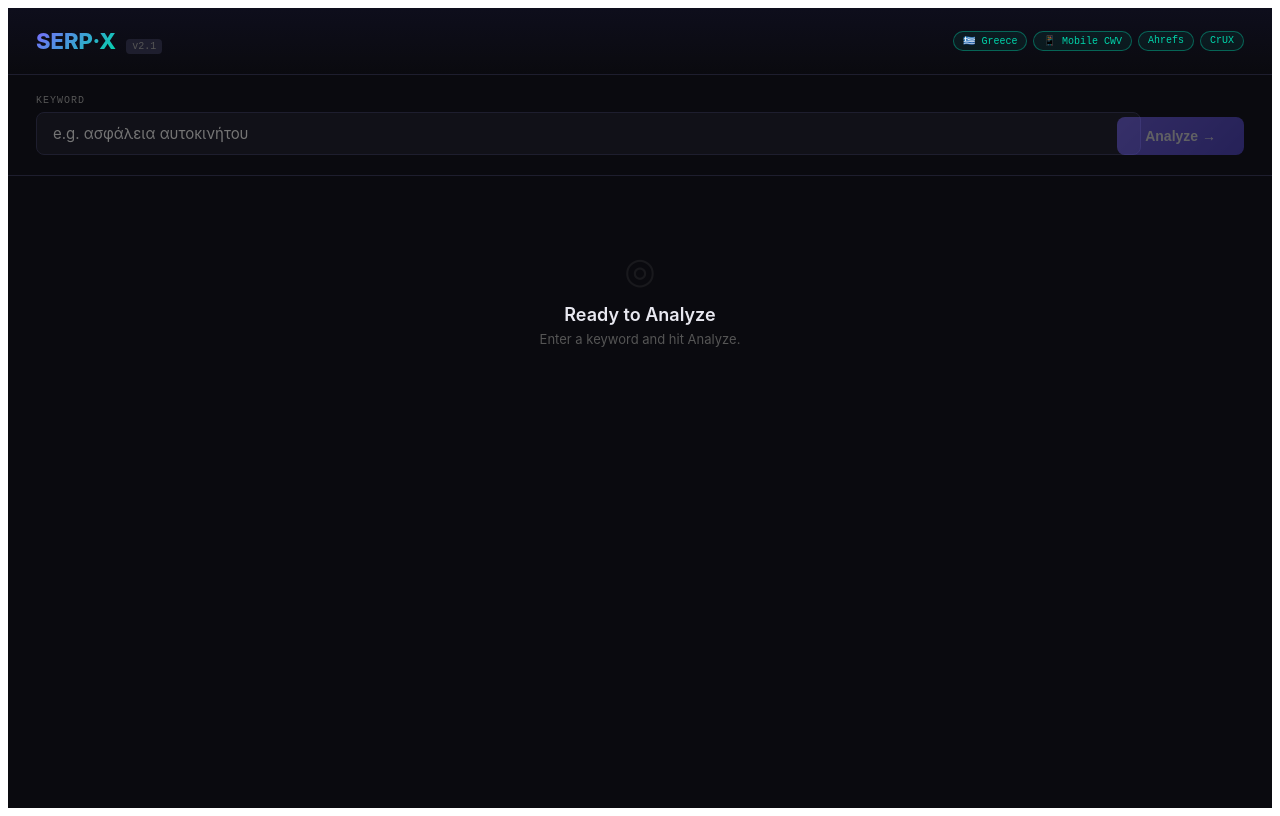
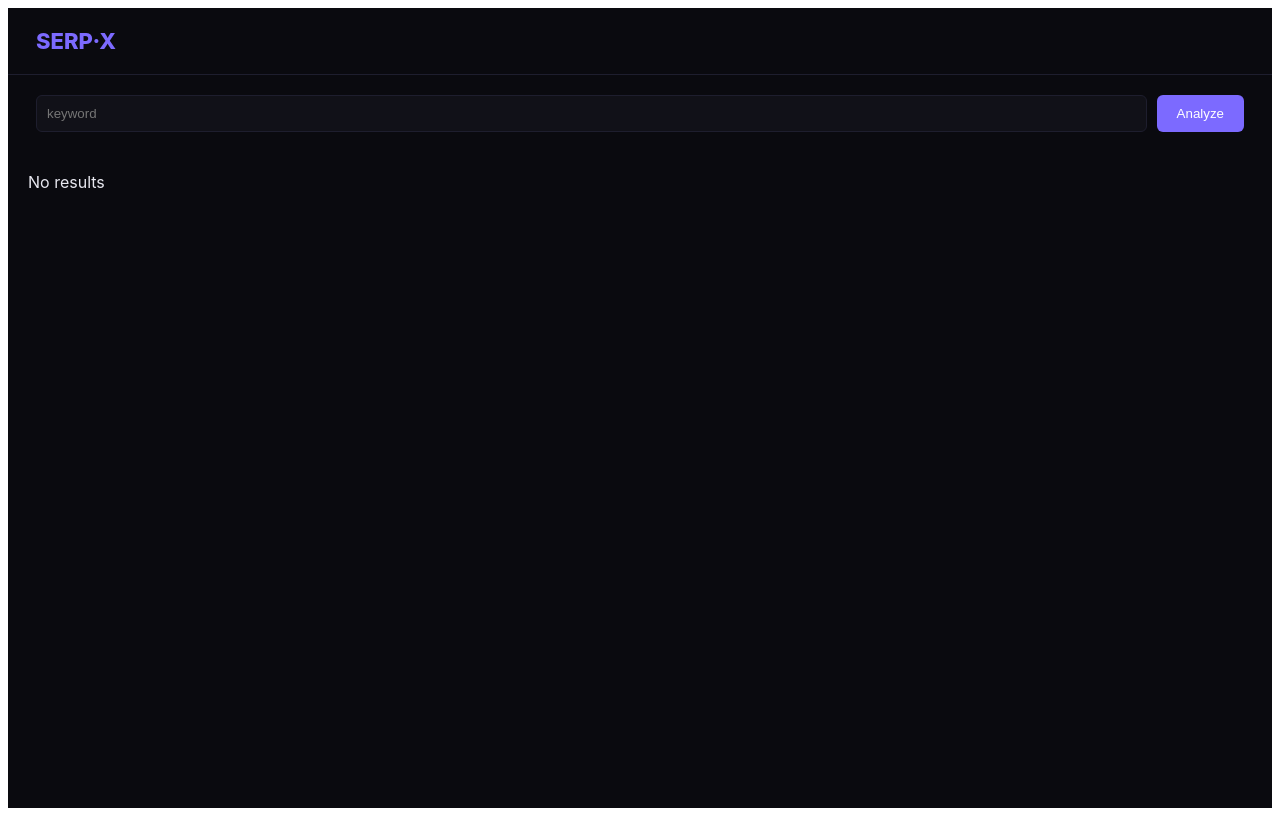
Before and after one commit to seoteamsleed-KSF/serpx, a Next.js app in the folder serpx2/: page / in a window 1280 px wide. Built offline with nearby package versions, Linux system fonts and the light colour scheme.

Commit message:
Update index.js

```diff
--- a/serpx2/pages/index.js
+++ b/serpx2/pages/index.js
@@ -11,46 +11,43 @@ function cwvInfo(m, v) {
   if (v == null) return { label: 'N/A', color: '#888', bg: '#f0f0f0' };
   const good = v <= T[m].good;
   const poor = v > T[m].poor;
-  const label = m === 'cls' ? v.toFixed(3) : m === 'lcp' ? (v / 1000).toFixed(2) + 's' : v + 'ms';
-  if (good)  return { label, color: '#085041', bg: '#e1f5ee' };
-  if (poor)  return { label, color: '#501313', bg: '#fdecea' };
+  const label =
+    m === 'cls'
+      ? v.toFixed(3)
+      : m === 'lcp'
+      ? (v / 1000).toFixed(2) + 's'
+      : v + 'ms';
+
+  if (good) return { label, color: '#085041', bg: '#e1f5ee' };
+  if (poor) return { label, color: '#501313', bg: '#fdecea' };
   return { label, color: '#633806', bg: '#fff4e0' };
 }
 
 function getDomain(url) {
-  try { return new URL(url).hostname.replace('www.', ''); } catch { return url; }
+  try {
+    return new URL(url).hostname.replace('www.', '');
+  } catch {
+    return url;
   }
+}
+
 function getPath(url) {
-  try { const u = new URL(url); return u.pathname + (u.search || ''); } catch { return ''; }
+  try {
+    const u = new URL(url);
+    return u.pathname + (u.search || '');
+  } catch {
+    return '';
+  }
 }
 
 const S = {
   app: { background: '#0a0a0f', minHeight: '100vh', color: '#e8e8f0', fontFamily: "-apple-system, BlinkMacSystemFont, 'Segoe UI', sans-serif" },
-  header: { padding: '20px 28px', borderBottom: '1px solid #1e1e2e', background: 'linear-gradient(180deg,#0e0e1c,#0a0a0f)', display: 'flex', alignItems: 'center', justifyContent: 'space-between', flexWrap: 'wrap', gap: 10 },
-  logoWrap: { display: 'flex', alignItems: 'baseline', gap: 10 },
-  logo: { fontWeight: 800, fontSize: 22, background: 'linear-gradient(135deg,#7c6aff,#00d4aa)', WebkitBackgroundClip: 'text', WebkitTextFillColor: 'transparent' },
-  version: { fontFamily: 'monospace', fontSize: 10, background: '#1e1e2e', color: '#555', padding: '2px 6px', borderRadius: 4 },
-  pills: { display: 'flex', gap: 6, flexWrap: 'wrap' },
-  pill: { fontFamily: 'monospace', fontSize: 10, padding: '3px 9px', borderRadius: 20, border: '1px solid rgba(0,212,170,0.4)', color: '#00d4aa', background: 'rgba(0,212,170,0.07)' },
-  searchArea: { padding: '20px 28px', borderBottom: '1px solid #1e1e2e', display: 'flex', gap: 10, alignItems: 'flex-end' },
-  label: { display: 'block', fontFamily: 'monospace', fontSize: 10, color: '#555', textTransform: 'uppercase', letterSpacing: 1, marginBottom: 6 },
-  input: { width: '100%', background: '#111118', border: '1px solid #1e1e2e', color: '#e8e8f0', fontFamily: 'inherit', fontSize: 15, padding: '11px 16px', borderRadius: 8, outline: 'none' },
-  btn: { background: 'linear-gradient(135deg,#7c6aff,#5a4de0)', color: '#fff', border: 'none', fontWeight: 700, fontSize: 14, padding: '11px 28px', borderRadius: 8, cursor: 'pointer', whiteSpace: 'nowrap' },
-  btnDis: { opacity: 0.35, cursor: 'not-allowed' },
-  error: { margin: '12px 28px 0', padding: '10px 14px', background: 'rgba(255,77,109,0.08)', border: '1px solid #ff4d6d', borderRadius: 8, fontSize: 13, color: '#ff4d6d' },
-  loader: { padding: '20px 28px' },
-  loaderBar: { height: 3, background: '#1e1e2e', borderRadius: 4, overflow: 'hidden', position: 'relative' },
-  loaderTxt: { fontFamily: 'monospace', fontSize: 11, color: '#555', marginTop: 8 },
-  results: { padding: '18px 28px 48px' },
-  meta: { display: 'flex', alignItems: 'baseline', justifyContent: 'space-between', marginBottom: 10, flexWrap: 'wrap', gap: 6 },
-  metaTitle: { fontSize: 15, fontWeight: 600 },
-  metaSub: { fontFamily: 'monospace', fontSize: 10, color: '#555' },
-  legend: { display: 'flex', gap: 14, marginBottom: 12, flexWrap: 'wrap', alignItems: 'center' },
-  legItem: { display: 'flex', alignItems: 'center', gap: 5, fontSize: 11, color: '#666' },
-  tableWrap: { overflowX: 'auto', borderRadius: 10, border: '1px solid #1e1e2e' },
-  th: { background: '#111118', padding: '8px 10px', textAlign: 'left', fontFamily: 'monospace', fontSize: 9, color: '#555', textTransform: 'uppercase', letterSpacing: '0.8px', borderBottom: '1px solid #1e1e2e', whiteSpace: 'nowrap' },
-  td: { padding: '10px 10px', verticalAlign: 'middle' },
-  empty: { textAlign: 'center', padding: '72px 28px', color: '#555' },
+  header: { padding: '20px 28px', borderBottom: '1px solid #1e1e2e', display: 'flex', justifyContent: 'space-between' },
+  logo: { fontWeight: 800, fontSize: 22, color: '#7c6aff' },
+  searchArea: { padding: '20px 28px', display: 'flex', gap: 10 },
+  input: { flex: 1, background: '#111118', border: '1px solid #1e1e2e', color: '#fff', padding: '10px', borderRadius: 6 },
+  btn: { padding: '10px 20px', background: '#7c6aff', border: 'none', color: '#fff', borderRadius: 6 },
+  tableWrap: { padding: 20 }
 };
 
 export default function Home() {
@@ -58,152 +55,96 @@ export default function Home() {
   const [results, setResults] = useState([]);
   const [loading, setLoading] = useState(false);
   const [error, setError] = useState('');
-  const [searched, setSearched] = useState('');
 
   async function analyze() {
-    const kw = keyword.trim();
-    if (!kw || loading) return;
-    setLoading(true); setError(''); setResults([]); setSearched(kw);
+    if (!keyword.trim()) return;
+
+    setLoading(true);
+    setError('');
+    setResults([]);
+
     try {
       const res = await fetch('/api/analyze', {
         method: 'POST',
         headers: { 'Content-Type': 'application/json' },
-        body: JSON.stringify({ keyword: kw })
+        body: JSON.stringify({ keyword })
       });
+
       const data = await res.json();
-      if (!res.ok) throw new Error(data.error || 'Request failed');
-      setResults(data.results || []);
-    } catch (e) { setError(e.message); }
-    finally { setLoading(false); }
+
+      if (!res.ok) throw new Error(data.error || 'error');
+
+      setResults(Array.isArray(data.results) ? data.results : []);
+    } catch (e) {
+      setError(e.message);
+    } finally {
+      setLoading(false);
+    }
   }
 
   return (
     <>
       <Head>
         <title>SERP·X</title>
-        <meta name="viewport" content="width=device-width,initial-scale=1" />
       </Head>
+
       <div style={S.app}>
-
         <header style={S.header}>
-          <div style={S.logoWrap}>
-            <span style={S.logo}>SERP·X</span>
-            <span style={S.version}>v2.1</span>
-          </div>
-          <div style={S.pills}>
-            {['🇬🇷 Greece', '📱 Mobile CWV', 'Ahrefs', 'CrUX'].map(p =>
-              <span key={p} style={S.pill}>{p}</span>)}
-          </div>
+          <div style={S.logo}>SERP·X</div>
         </header>
 
         <div style={S.searchArea}>
-          <div style={{ flex: 1 }}>
-            <label style={S.label}>Keyword</label>
           <input
             style={S.input}
             value={keyword}
-              onChange={e => setKeyword(e.target.value)}
-              onKeyDown={e => e.key === 'Enter' && analyze()}
-              placeholder="e.g. ασφάλεια αυτοκινήτου"
-              disabled={loading}
-              autoFocus
+            onChange={(e) => setKeyword(e.target.value)}
+            placeholder="keyword"
           />
-          </div>
-          <button
-            style={{ ...S.btn, ...(loading || !keyword.trim() ? S.btnDis : {}) }}
-            onClick={analyze}
-            disabled={loading || !keyword.trim()}
-          >
-            {loading ? 'Analyzing…' : 'Analyze →'}
+          <button style={S.btn} onClick={analyze}>
+            {loading ? 'Loading...' : 'Analyze'}
           </button>
         </div>
 
-        {error && <div style={S.error}>⚠ {error}</div>}
-
-        {loading && (
-          <div style={S.loader}>
-            <div style={S.loaderBar}>
-              <div style={{
-                position: 'absolute', top: 0, left: '-40%', width: '40%', height: '100%',
-                background: 'linear-gradient(90deg,#7c6aff,#00d4aa)',
-                animation: 'slide 1.2s ease infinite'
-              }} />
-            </div>
-            <div style={S.loaderTxt}>Fetching Ahrefs SERP + CrUX in parallel…</div>
-            <style>{`@keyframes slide { to { left: 100%; } }`}</style>
-          </div>
-        )}
-
-        {!loading && results.length > 0 && (
-          <div style={S.results}>
-            <div style={S.meta}>
-              <div style={S.metaTitle}>
-                Results for <span style={{ color: '#7c6aff' }}>"{searched}"</span>
-              </div>
-              <div style={S.metaSub}>{results.length} results · gr · mobile CWV</div>
-            </div>
-
-            <div style={S.legend}>
-              {[['#085041','#e1f5ee','Good'], ['#633806','#fff4e0','Needs impr.'], ['#501313','#fdecea','Poor']].map(([c,,l]) => (
-                <span key={l} style={S.legItem}>
-                  <span style={{ width: 7, height: 7, borderRadius: '50%', background: c, display: 'inline-block' }} />{l}
-                </span>
-              ))}
-            </div>
+        {error && <div style={{ color: 'red', padding: 20 }}>{error}</div>}
 
         <div style={S.tableWrap}>
-              <table style={{ width: '100%', borderCollapse: 'collapse', fontSize: 12, minWidth: 600 }}>
+          {!loading && results.length === 0 && <div>No results</div>}
+
+          {Array.isArray(results) && results.length > 0 && (
+            <table style={{ width: '100%', fontSize: 12 }}>
               <thead>
-                  <tr>{['#','URL','Title','DR','Ref Domains','LCP','INP','CLS'].map(h =>
-                    <th key={h} style={S.th}>{h}</th>)}</tr>
+                <tr>
+                  <th>#</th>
+                  <th>URL</th>
+                  <th>DR</th>
+                  <th>RD</th>
+                  <th>LCP</th>
+                  <th>INP</th>
+                  <th>CLS</th>
+                </tr>
               </thead>
               <tbody>
-                  {results.map((r, i) => (
-                    <tr key={r.position} style={{ borderBottom: i < results.length - 1 ? '1px solid #171724' : 'none' }}>
-                      <td style={{ ...S.td, fontFamily: 'monospace', color: '#555', width: 32, textAlign: 'center' }}>{r.position}</td>
-                      <td style={{ ...S.td, maxWidth: 170 }}>
-                        <a href={r.url} target="_blank" rel="noopener noreferrer" style={{ textDecoration: 'none' }}>
-                          <span style={{ display: 'block', fontWeight: 500, whiteSpace: 'nowrap', overflow: 'hidden', textOverflow: 'ellipsis', color: '#e8e8f0' }}>{getDomain(r.url)}</span>
-                          <span style={{ display: 'block', fontFamily: 'monospace', fontSize: 10, color: '#555', whiteSpace: 'nowrap', overflow: 'hidden', textOverflow: 'ellipsis' }}>{getPath(r.url)}</span>
-                        </a>
-                      </td>
-                      <td style={{ ...S.td, maxWidth: 220 }}>
-                        <span style={{ display: 'block', whiteSpace: 'nowrap', overflow: 'hidden', textOverflow: 'ellipsis', color: '#c0c0d0', fontSize: 11 }} title={r.title}>{r.title || '—'}</span>
-                      </td>
-                      <td style={S.td}>
-                        <span style={{ fontFamily: 'monospace', fontSize: 11, fontWeight: 600, padding: '2px 7px', borderRadius: 5, background: 'rgba(124,106,255,0.13)', color: '#9d8fff', display: 'inline-block' }}>
-                          {Math.round(r.domain_rating)}
-                        </span>
-                      </td>
-                      <td style={{ ...S.td, fontFamily: 'monospace', fontSize: 12 }}>
-                        {Number(r.refdomains).toLocaleString()}
-                      </td>
-                      {['lcp', 'inp', 'cls'].map(m => {
-                        const { label, color, bg } = cwvInfo(m, r[m]);
+                {results.map((r, i) => {
+                  const lcp = cwvInfo('lcp', r.lcp);
+                  const inp = cwvInfo('inp', r.inp);
+                  const cls = cwvInfo('cls', r.cls);
+
                   return (
-                          <td key={m} style={S.td}>
-                            <span style={{ fontFamily: 'monospace', fontSize: 11, fontWeight: 600, padding: '2px 7px', borderRadius: 5, background: bg, color, display: 'inline-block', whiteSpace: 'nowrap' }}>
-                              {label}
-                            </span>
-                          </td>
+                    <tr key={i}>
+                      <td>{r.position || i + 1}</td>
+                      <td>{getDomain(r.url)}</td>
+                      <td>{Math.round(r.domain_rating || 0)}</td>
+                      <td>{Number(r.refdomains || 0)}</td>
+                      <td>{lcp.label}</td>
+                      <td>{inp.label}</td>
+                      <td>{cls.label}</td>
+                    </tr>
                   );
                 })}
-                    </tr>
-                  ))}
               </tbody>
             </table>
+          )}
         </div>
-          </div>
-        )}
-
-        {!loading && results.length === 0 && !error && (
-          <div style={S.empty}>
-            <div style={{ fontSize: 36, marginBottom: 12, opacity: 0.2 }}>◎</div>
-            <div style={{ fontSize: 18, fontWeight: 600, color: '#e8e8f0', marginBottom: 6 }}>Ready to Analyze</div>
-            <div style={{ fontSize: 13 }}>Enter a keyword and hit Analyze.</div>
-          </div>
-        )}
-
       </div>
     </>
   );
```
Lines whose indentation alone changed are shown as unchanged.
